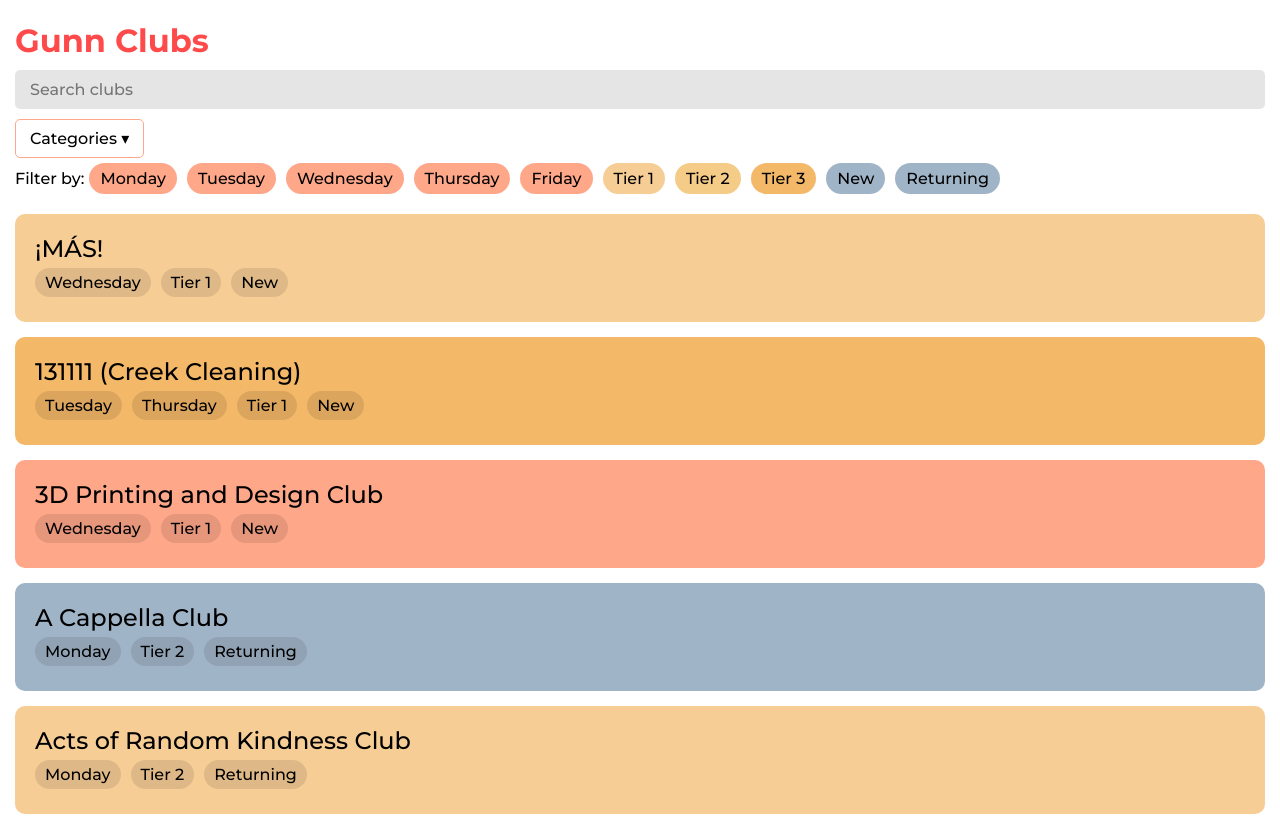
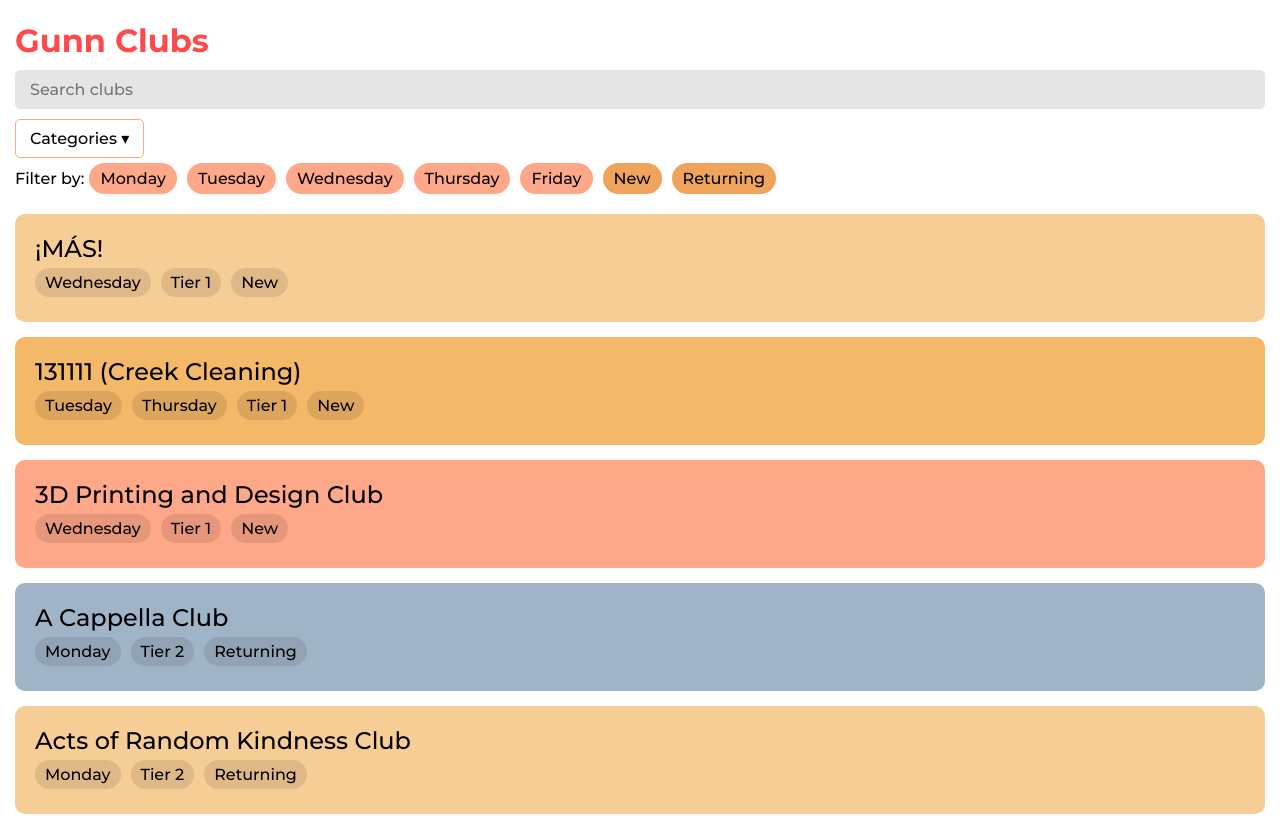
Before and after one commit to GHSClubs/Clustr-Web-App, a React (Create React App) app: page / in a window 1280 px wide. Shown: the top 816 px of the page. Built offline with nearby package versions, Linux system fonts and the light colour scheme.

Commit message:
colores y no "tier"
simplicity

```diff
--- a/src/components/ClubList.js
+++ b/src/components/ClubList.js
@@ -19,11 +19,8 @@ const allFilters = [
   {name: 'Wednesday', color: Colors.PINK},
   {name: 'Thursday', color: Colors.PINK},
   {name: 'Friday', color: Colors.PINK},
-  {name: 'Tier 1', color: Colors.VERY_LIGHT_ORANGE},
-  {name: 'Tier 2', color: Colors.LIGHT_ORANGE},
-  {name: 'Tier 3', color: Colors.ORANGE},
-  {name: 'New', color: Colors.BLUE},
-  {name: 'Returning', color: Colors.BLUE}
+  {name: 'New', color: Colors.DARK_ORANGE},
+  {name: 'Returning', color: Colors.DARK_ORANGE}
 ];
 
 // TODO: Alphabetize?
@@ -129,6 +126,7 @@ class ClubList extends React.Component {
               onChange={this.handleSearch}
             />
             <div>
+
               <CategoryDropdown
                 categories={categories.map(category => [category, filters.includes(category)])}
                 onSelect={this.handleSelectFilter}
```
